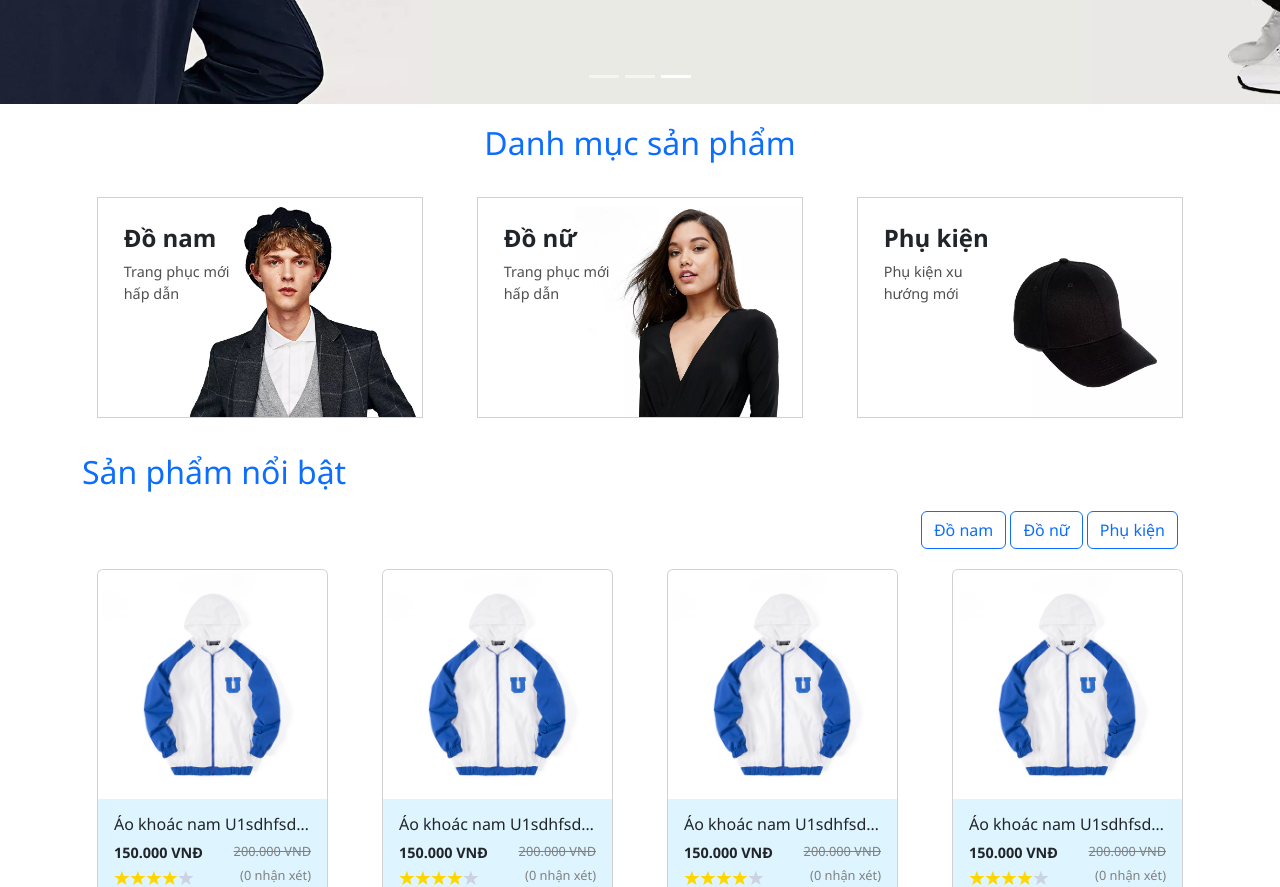
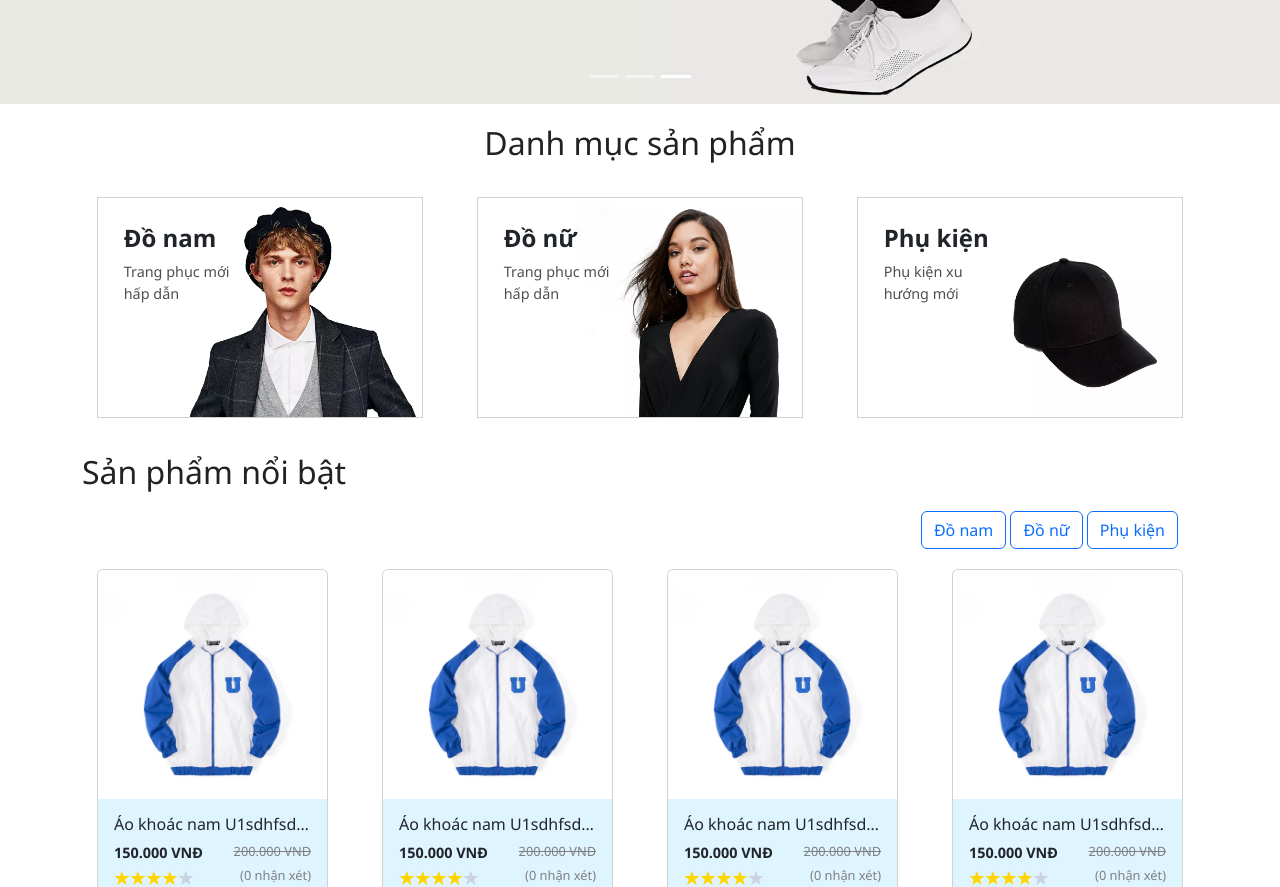
Before and after one commit to ChienPham231201/FashionWeb, a React (Create React App) app in the folder frontend/: page / in a window 1280 px wide. Shown: the part 620-1507 px from the top of the page. Built offline with nearby package versions, Linux system fonts and the light colour scheme.

Commit message:
update color of homepage

```diff
--- a/frontend/src/scss/HomePage.scss
+++ b/frontend/src/scss/HomePage.scss
@@ -12,12 +12,12 @@
 .tag_category {
     text-align: center;
     margin: 20px;
-    color: #0d6efd;
+    color: #222222;
 }
 .tag_product {
     margin: 20px;
     margin-left: 0px;
-    color: #0d6efd;
+    color: #222222;
 }
 .btn_category {
     text-align: right;
```
